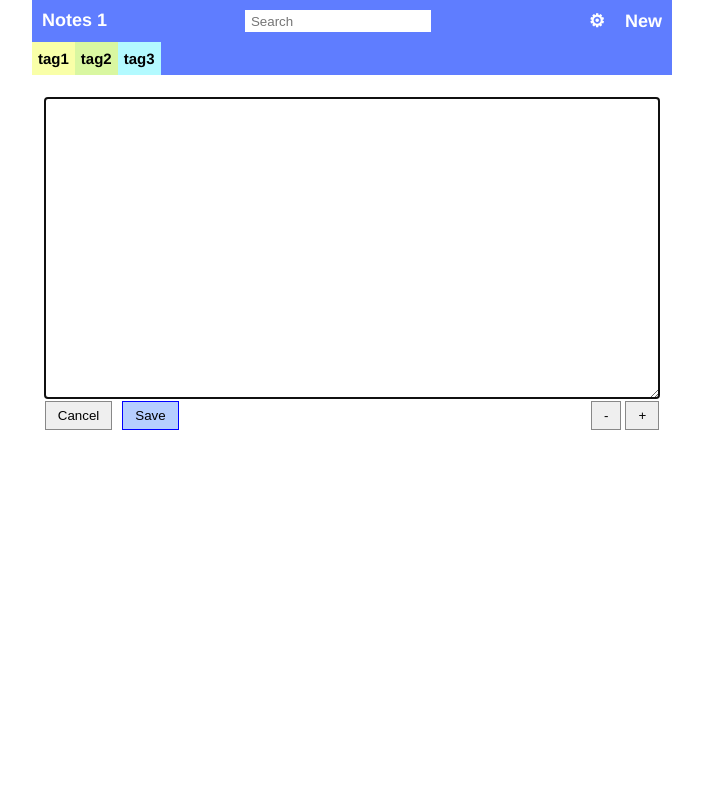
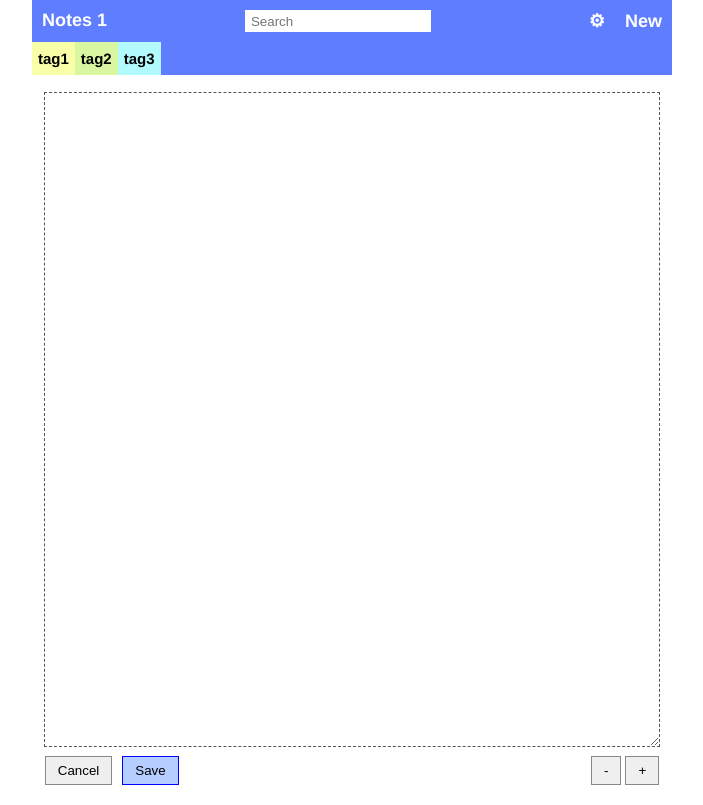
Before and after one commit to tomimick/Tiny-Notes, a Vue app: page / in a window 1280 px wide. Both pictures are taken after a click on the link "New". Shown: the whole page, without its empty margins (288-991 px from the left). Built offline with nearby package versions, Linux system fonts and the light colour scheme.

Commit message:
Edit view fills screen, color bg

```diff
--- a/src/App.vue
+++ b/src/App.vue
@@ -30,7 +30,7 @@
       </div>
   </div>
 
-  <div class="editview" v-if="mode=='edit'">
+  <div class="editview" :class="tag_selected" v-if="mode=='edit'">
     <textarea ref="textbody" v-model="body"></textarea>
 
     <div class="buttonrow">
@@ -372,7 +372,7 @@ header a {
 }
 
 main {
-    padding-top: 85px;
+    padding-top: 80px;
 }
 
 .item {
@@ -420,16 +420,21 @@ main {
 }
 
 .editview {
-    margin: 2%;
+    padding: 2%;
 }
 
 .editview textarea {
     width: 100%;
     height: 300px;
+    height: calc(100vh - 147px);
     padding: 5px;
     font-size: 110%;
     border: 0;
 }
+.editview textarea:focus {
+    outline: 1px dashed #555;
+}
+
 button {
     margin-right: 10px;
     padding: 6px 12px;
@@ -452,6 +457,7 @@ button.del {
 .buttonrow {
 	display: flex;
     justify-content: space-between;
+    margin: 7px 0;
 }
 
 .settingsview {
```
